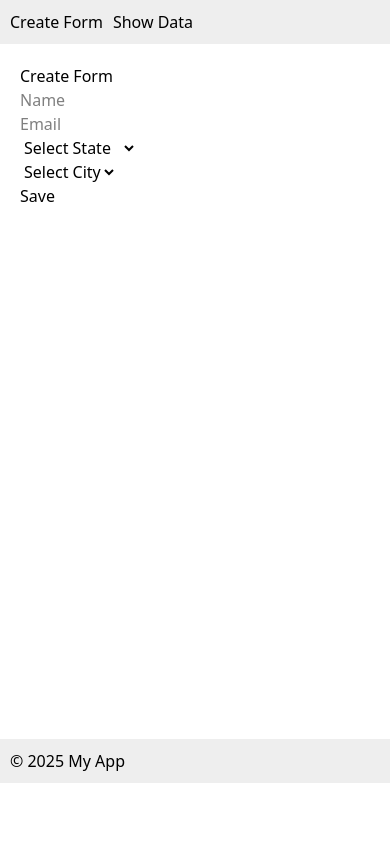
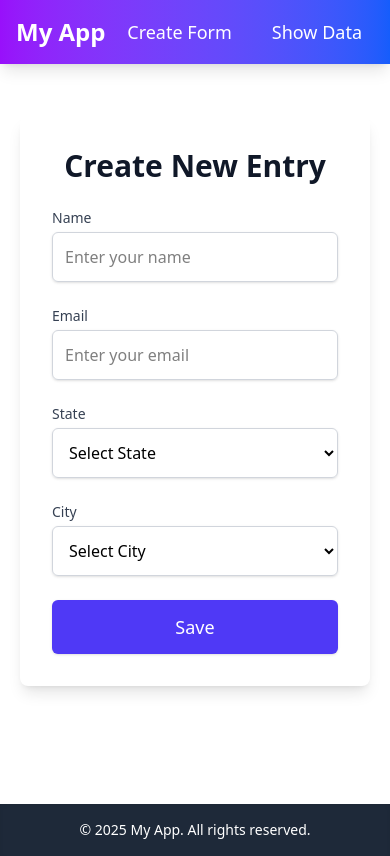
Before and after one commit to pranjalkuhikar/Project, a React (Vite) app in the folder client/: page /create in a window 390 px wide. Built offline with nearby package versions, Linux system fonts and the light colour scheme.

Commit message:
feat(ui): migrate components to Tailwind CSS for consistent styling
- Replace inline styles with Tailwind classes in AppRouter, Navbar, Show and Create components
- Add responsive design and improved visual hierarchy
- Implement hover effects and transitions for better user experience

```diff
--- a/client/src/components/Footer.jsx
+++ b/client/src/components/Footer.jsx
@@ -1,7 +1,9 @@
 export default function Footer() {
   return (
-    <footer style={{ padding: "10px", background: "#eee", marginTop: "20px" }}>
-      © 2025 My App
+    <footer className="bg-gray-800 text-white p-4 text-center mt-8 shadow-inner">
+      <div className="container mx-auto">
+        <p className="text-sm">&copy; {new Date().getFullYear()} My App. All rights reserved.</p>
+      </div>
     </footer>
   );
 }
--- a/client/src/components/Navbar.jsx
+++ b/client/src/components/Navbar.jsx
@@ -2,11 +2,20 @@ import { Link } from "react-router-dom";
 
 export default function Navbar() {
   return (
-    <nav style={{ padding: "10px", background: "#eee" }}>
-      <Link to="/create" style={{ marginRight: "10px" }}>
-        Create Form
-      </Link>
-      <Link to="/show">Show Data</Link>
+    <nav className="bg-gradient-to-r from-purple-600 to-blue-600 p-4 shadow-lg">
+      <div className="container mx-auto flex justify-between items-center">
+        <div className="text-white text-2xl font-bold">
+          My App
+        </div>
+        <div>
+          <Link to="/create" className="text-white hover:text-purple-200 px-3 py-2 rounded-md text-lg font-medium transition duration-300 ease-in-out">
+            Create Form
+          </Link>
+          <Link to="/show" className="text-white hover:text-purple-200 px-3 py-2 rounded-md text-lg font-medium transition duration-300 ease-in-out ml-4">
+            Show Data
+          </Link>
+        </div>
+      </div>
     </nav>
   );
 }
--- a/client/src/pages/Create.jsx
+++ b/client/src/pages/Create.jsx
@@ -37,15 +37,40 @@ export default function CreateForm() {
   };
 
   return (
+    <div className="container mx-auto p-8 bg-white shadow-lg rounded-lg mt-8 max-w-md">
+      <h2 className="text-3xl font-extrabold text-gray-900 mb-6 text-center">Create New Entry</h2>
+      <form onSubmit={handleSubmit} className="space-y-6">
         <div>
-      <h2>Create Form</h2>
-      <form onSubmit={handleSubmit}>
-        <input name="name" placeholder="Name" onChange={handleChange} />
-        <br />
-        <input name="email" placeholder="Email" onChange={handleChange} />
-        <br />
+          <label htmlFor="name" className="block text-sm font-medium text-gray-700">Name</label>
+          <input
+            type="text"
+            id="name"
+            name="name"
+            placeholder="Enter your name"
+            onChange={handleChange}
+            className="mt-1 block w-full p-3 border border-gray-300 rounded-md shadow-sm focus:ring-indigo-500 focus:border-indigo-500 sm:text-sm"
+          />
+        </div>
+        <div>
+          <label htmlFor="email" className="block text-sm font-medium text-gray-700">Email</label>
+          <input
+            type="email"
+            id="email"
+            name="email"
+            placeholder="Enter your email"
+            onChange={handleChange}
+            className="mt-1 block w-full p-3 border border-gray-300 rounded-md shadow-sm focus:ring-indigo-500 focus:border-indigo-500 sm:text-sm"
+          />
+        </div>
 
-        <select name="state" onChange={handleChange}>
+        <div>
+          <label htmlFor="state" className="block text-sm font-medium text-gray-700">State</label>
+          <select
+            id="state"
+            name="state"
+            onChange={handleChange}
+            className="mt-1 block w-full p-3 border border-gray-300 rounded-md shadow-sm focus:ring-indigo-500 focus:border-indigo-500 sm:text-sm"
+          >
             <option value="">Select State</option>
             {Object.keys(statesCities).map((st) => (
               <option key={st} value={st}>
@@ -53,9 +78,17 @@ export default function CreateForm() {
               </option>
             ))}
           </select>
-        <br />
+        </div>
 
-        <select name="city" onChange={handleChange} value={form.city}>
+        <div>
+          <label htmlFor="city" className="block text-sm font-medium text-gray-700">City</label>
+          <select
+            id="city"
+            name="city"
+            onChange={handleChange}
+            value={form.city}
+            className="mt-1 block w-full p-3 border border-gray-300 rounded-md shadow-sm focus:ring-indigo-500 focus:border-indigo-500 sm:text-sm"
+          >
             <option value="">Select City</option>
             {cities.map((c) => (
               <option key={c} value={c}>
@@ -63,9 +96,14 @@ export default function CreateForm() {
               </option>
             ))}
           </select>
-        <br />
+        </div>
 
-        <button type="submit">Save</button>
+        <button
+          type="submit"
+          className="w-full flex justify-center py-3 px-4 border border-transparent rounded-md shadow-sm text-lg font-medium text-white bg-indigo-600 hover:bg-indigo-700 focus:outline-none focus:ring-2 focus:ring-offset-2 focus:ring-indigo-500 transition duration-300 ease-in-out"
+        >
+          Save
+        </button>
       </form>
     </div>
   );
--- a/client/src/pages/Show.jsx
+++ b/client/src/pages/Show.jsx
@@ -10,28 +10,30 @@ export default function ShowForm() {
   }, []);
 
   return (
-    <div>
-      <h2>All Form Data</h2>
-      <table border="1">
-        <thead>
+    <div className="container mx-auto p-8 bg-white shadow-lg rounded-lg mt-8">
+      <h2 className="text-3xl font-extrabold text-gray-900 mb-6 text-center">All Form Data</h2>
+      <div className="overflow-x-auto">
+        <table className="min-w-full divide-y divide-gray-200">
+          <thead className="bg-gray-50">
             <tr>
-            <th>Name</th>
-            <th>Email</th>
-            <th>State</th>
-            <th>City</th>
+              <th scope="col" className="px-6 py-3 text-left text-xs font-medium text-gray-500 uppercase tracking-wider">Name</th>
+              <th scope="col" className="px-6 py-3 text-left text-xs font-medium text-gray-500 uppercase tracking-wider">Email</th>
+              <th scope="col" className="px-6 py-3 text-left text-xs font-medium text-gray-500 uppercase tracking-wider">State</th>
+              <th scope="col" className="px-6 py-3 text-left text-xs font-medium text-gray-500 uppercase tracking-wider">City</th>
             </tr>
           </thead>
-        <tbody>
+          <tbody className="bg-white divide-y divide-gray-200">
             {data.map((d, i) => (
-            <tr key={i}>
-              <td>{d.name}</td>
-              <td>{d.email}</td>
-              <td>{d.state}</td>
-              <td>{d.city}</td>
+              <tr key={i} className="hover:bg-gray-100">
+                <td className="px-6 py-4 whitespace-nowrap text-sm font-medium text-gray-900">{d.name}</td>
+                <td className="px-6 py-4 whitespace-nowrap text-sm text-gray-500">{d.email}</td>
+                <td className="px-6 py-4 whitespace-nowrap text-sm text-gray-500">{d.state}</td>
+                <td className="px-6 py-4 whitespace-nowrap text-sm text-gray-500">{d.city}</td>
               </tr>
             ))}
           </tbody>
         </table>
       </div>
+    </div>
   );
 }
--- a/client/src/router/AppRouter.jsx
+++ b/client/src/router/AppRouter.jsx
@@ -8,8 +8,9 @@ function AppRouter() {
   return (
     <Router>
       <Navbar />
-      <div style={{ minHeight: "80vh", padding: "20px" }}>
+      <div className="min-h-[83.9vh] p-5">
         <Routes>
+          <Route path="/" element={<Show />} />
           <Route path="/create" element={<Create />} />
           <Route path="/show" element={<Show />} />
         </Routes>
```
Lines whose indentation alone changed are shown as unchanged.
